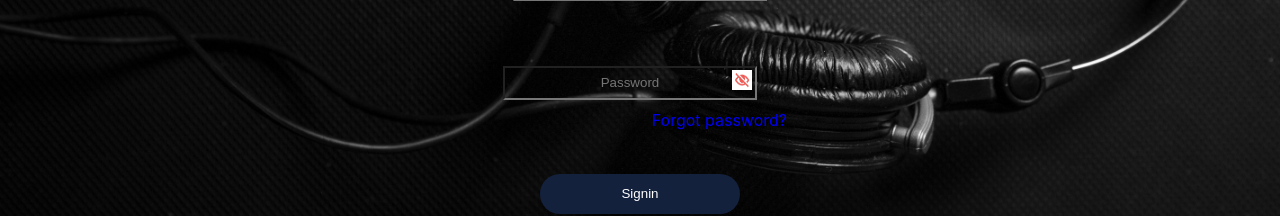
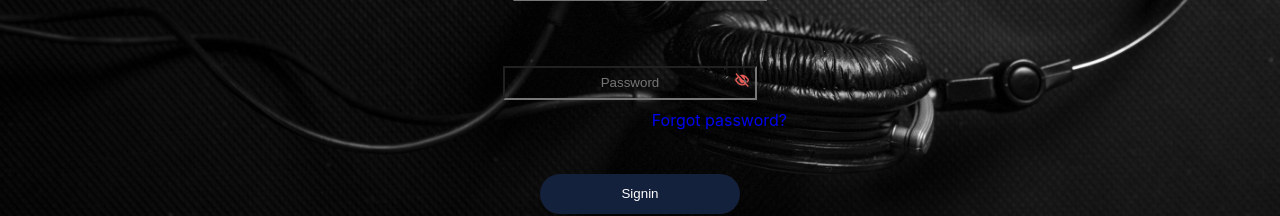
Before and after one commit to rahul1574/PLAYIT, a React (Create React App) app: page /signin in a window 1280 px wide. Shown: the part 534-750 px from the top of the page. Built offline with nearby package versions, Linux system fonts and the light colour scheme.

Commit message:
Update Sigin.js

```diff
--- a/src/Components/Sigin.js
+++ b/src/Components/Sigin.js
@@ -47,11 +47,11 @@ const handleCheck = () => {
     document.getElementById('open').style.display='none';
   }
 };
-const [image,setimage]=useState('eyeclose.PNG');
+const [image,setimage]=useState('eyeclose.png');
 const [type,settype]=useState('password');
 const handlechange=()=>{
     setimage((previmage)=>
-       previmage==='eyeclose.PNG'?'eyeopen.PNG':'eyeclose.PNG'
+       previmage==='eyeclose.PNG'?'eyeopen.png':'eyeclose.png'
        );
     settype((pretype)=>
     pretype==='password'?'text':'password'
```
